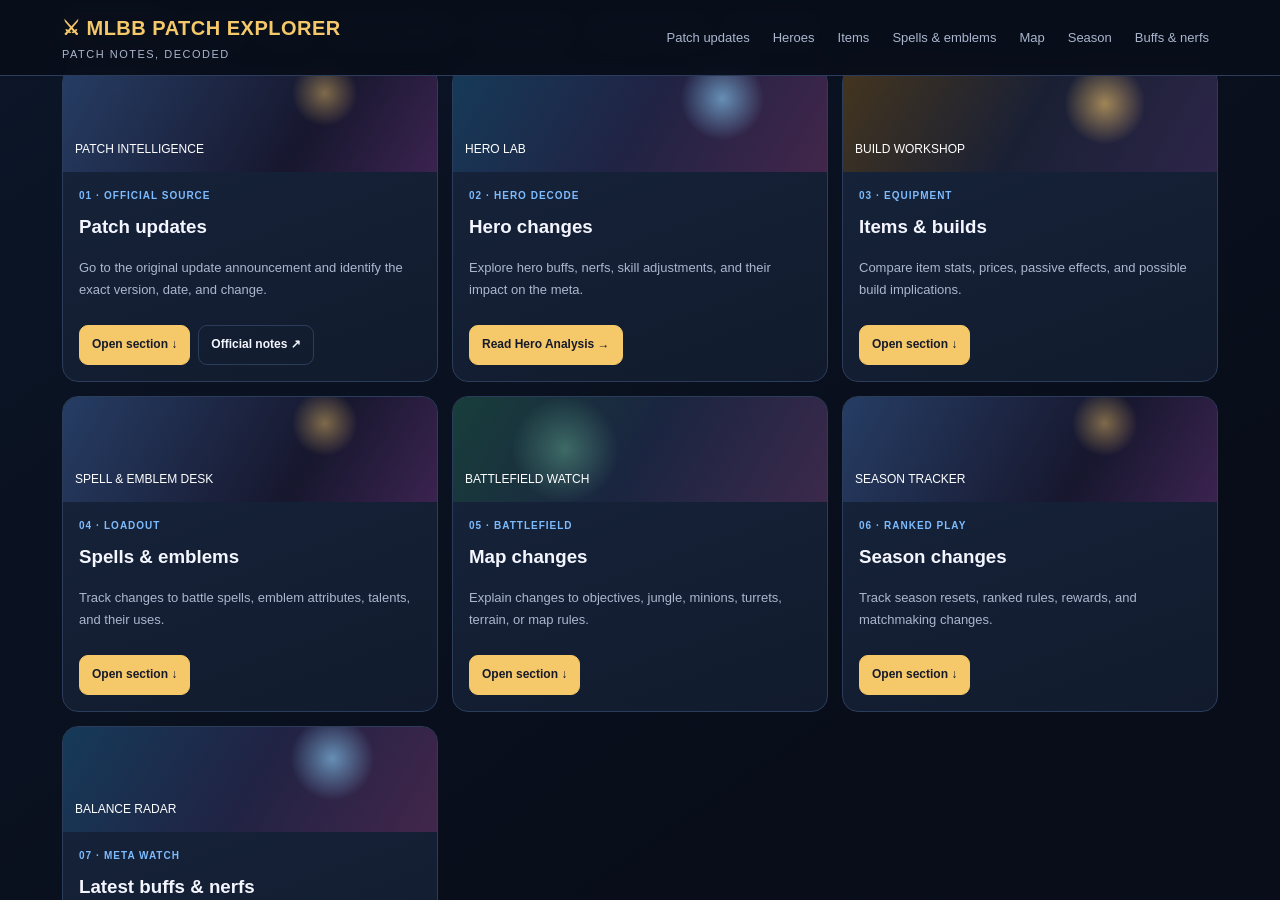
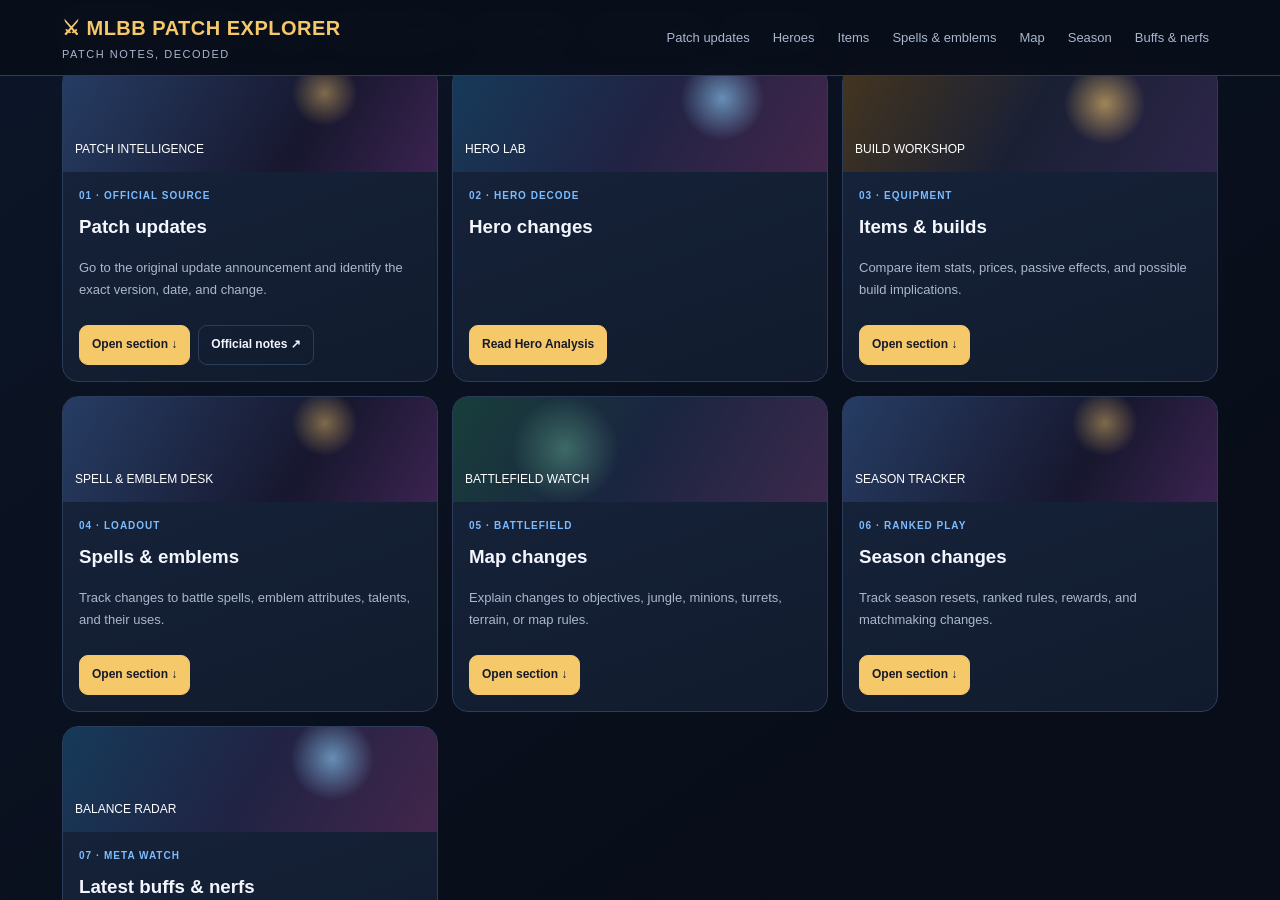
Before and after one commit to TridipBasumatary/ciaproject, a Jekyll site: the page built from index.html, in a window 1280 px wide and 900 px high, scrolled down 1365 px. Built offline with Jekyll 4.4.1, drawn with Linux system fonts in a browser that asks for light colours.

Commit message:
Update index.html

```diff
--- a/index.html
+++ b/index.html
@@ -114,10 +114,10 @@
   <div class="card-body">
     <div class="tag">02 · Hero decode</div>
     <h3>Hero changes</h3>
-    <p>Explore hero buffs, nerfs, skill adjustments, and their impact on the meta.</p>
+
     <div class="actions">
      <a class="btn primary" href="https://chatgpt.com/c/6ade00f4-41b8-83ee-a260-e9dca80cc016" target="_blank" rel="noopener noreferrer">
-  Read Hero Analysis →
+  Read Hero Analysis
 </a>
     </div>
   </div>
```
